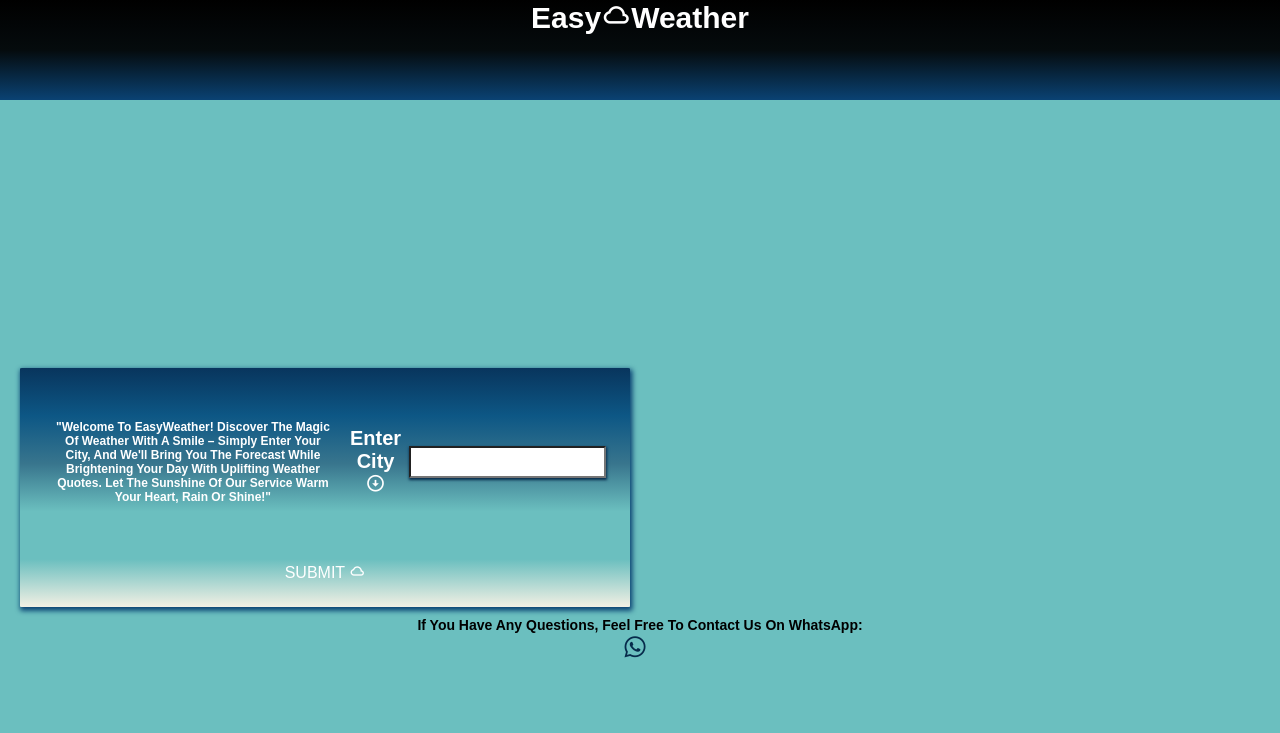
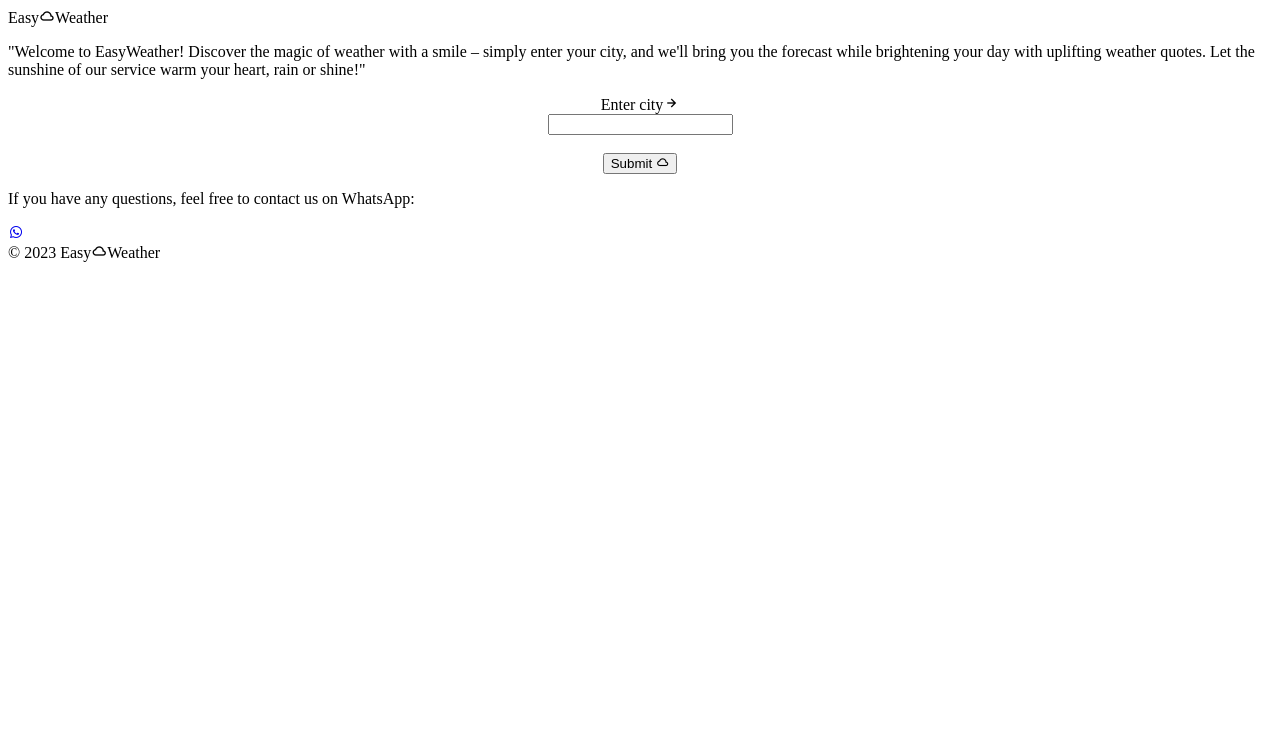
Before and after one commit to SandorGyorfi/EasyWeather, a Flask app: page / in a window 1280 px wide. Shown: the top 733 px of the page. After the commit the page ends 262 px from the top, so only its background shows below. Run offline with Flask 3, Linux system fonts and the light colour scheme.

Commit message:
Html correction
Html build update for centering elements

```diff
--- a/templates/index.html
+++ b/templates/index.html
@@ -4,7 +4,6 @@
     <meta charset="UTF-8"/>
     <meta http-equiv="X-UA-Compatible" content="IE=edge"/>
     <meta name="viewport" content="width=device-width, initial-scale=1.0"/>
-    <link rel="stylesheet" href="{{ url_for('static', filename='css/style.css') }}">
     <link href="https://unpkg.com/boxicons@2.0.7/css/boxicons.min.css" rel="stylesheet">
     <title>EasyWeather</title>
 </head>
@@ -15,20 +14,22 @@
 
 <div class="container">
     <div class="card">
-      <br>
         <form class="cN" method="POST">
             <p class="welcome">"Welcome to EasyWeather! Discover the magic of weather with a smile – simply enter your city, and we'll bring you the forecast while brightening your day with uplifting weather quotes. Let the sunshine of our service warm your heart, rain or shine!"</p>
-                <label for="cityName">Enter city<i class='bx bx-down-arrow-circle'></i></label>
-                <br>
+            <div align="center">
+                <label for="cityName">Enter city<i class='bx bx-right-arrow-alt'></i></label><br>
                 <input type="text" id="cityName" name="cityName" required/>
-              </form>
+            </div>
+
             {% if error %}
             <p class="error">{{ error }}</p>
             {% endif %}
             <br>
 
-
-        <button type="submit">Submit <i class='bx bx-cloud'></i></button>
+            <div align="center">
+                <button type="submit">Submit <i class='bx bx-cloud'></i></button>
+            </div>
+        </form>
         {% if data %}
         <h2>Weather in {{ data.city }}</h2>
         <p class="WT1">Weather: {{ data.weather }}</p>
```
